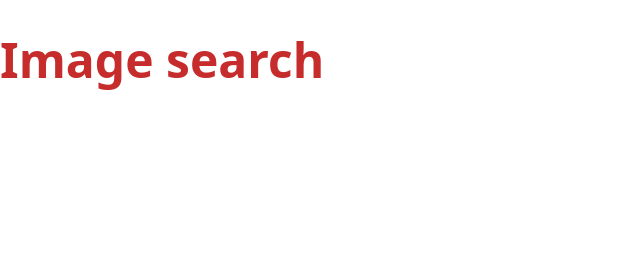
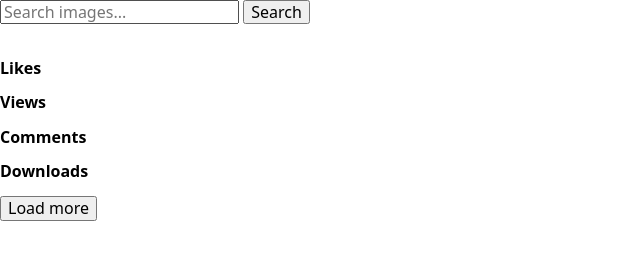
Before and after one commit to RomanPika737/goit-js-hw-11, a website built with Parcel: page src/image_search.html in a window 1280 px wide. Shown: the whole page, without its empty margins (0-640 px from the left). Built offline with nearby package versions, Linux system fonts and the light colour scheme.

Commit message:
updated html

```diff
--- a/src/image_search.html
+++ b/src/image_search.html
@@ -8,6 +8,38 @@
     <link rel="stylesheet" href="./sass/index.scss" />
 </head>
 <body>
-    <h1 class="title">Image search</h1>
+    <form class="search-form" id="search-form">
+  <input
+    type="text"
+    name="searchQuery"
+    autocomplete="off"
+    placeholder="Search images..."
+  />
+  <button type="submit">Search</button>
+</form>
+
+<div class="gallery">
+  <!-- Картки зображень -->
+  <div class="photo-card">
+  <img src="#" alt="" loading="lazy" />
+  <div class="info">
+    <p class="info-item">
+      <b>Likes</b>
+    </p>
+    <p class="info-item">
+      <b>Views</b>
+    </p>
+    <p class="info-item">
+      <b>Comments</b>
+    </p>
+    <p class="info-item">
+      <b>Downloads</b>
+    </p>
+  </div>
+</div>
+</div>
+
+<button type="button" class="load-more">Load more</button>
+
 </body>
 </html>
```
